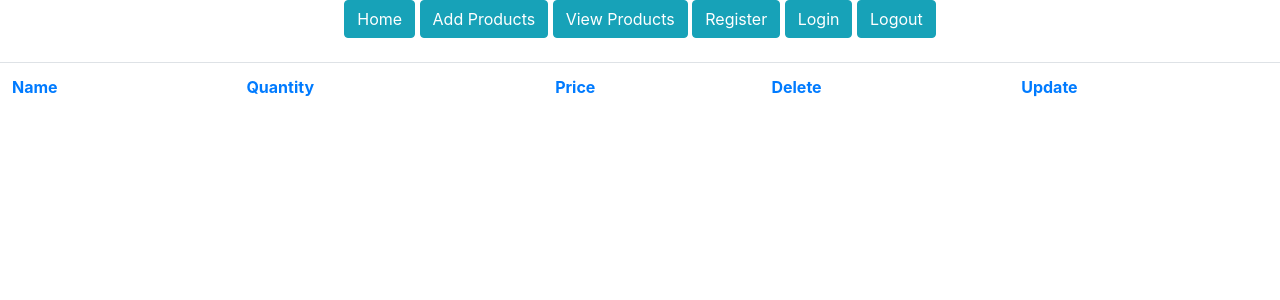
After one commit to PaulNjihia/DjangoProjectCrud, a Django app: template templates/products.html in a window 1280 px wide. The commit adds this page. Shown: the top 300 px of the page. Run offline with Django 3.2, Linux system fonts and the light colour scheme; the template is opened without the code that fills it, so the values that code supplies are empty; some libraries are stand-ins or nearby versions.

Commit message:
second commit

```diff
--- a/morningDjangoProject/urls.py
+++ b/morningDjangoProject/urls.py
@@ -25,4 +25,7 @@ urlpatterns = [
     path('home/', general_views.home, name='home'),
     path('logout/', auth_views.LogoutView.as_view(template_name='logout.html'), name='logout'),
     path('add-product/', general_views.add_product, name='add-product'),
+    path('products/', general_views.view_products, name='products'),
+    path('delete-product/<id>',general_views.delete_product, name='delete-product'),
+    path('update-product/<id>', general_views.update_product, name='update-product'),
 ]
--- a/templates/base.html
+++ b/templates/base.html
@@ -13,7 +13,7 @@
         <nav class="navigation">
             <a href="{% url 'home' %}"><button class="btn btn-info">Home</button></a>
             <a href="{% url 'add-product' %}"><button class="btn btn-info">Add Products</button></a>
-            <a href=""><button class="btn btn-info">View Products</button></a>
+            <a href="{% url 'products' %}"><button class="btn btn-info">View Products</button></a>
             <a href="{% url 'register' %}"><button class="btn btn-info">Register</button></a>
             <a href="{% url 'login' %}"><button class="btn btn-info">Login</button></a>
             <a href="{% url 'logout' %}"><button class="btn btn-info">Logout</button></a>
@@ -23,7 +23,7 @@
 </section>
 {% if messages %}
     {% for message in messages %}
-       <p class="text-success text-center"> {{ message }}</p>
+        <p class="text-success text-center"> {{ message }}</p>
     {% endfor %}
 {% endif %}
 {% block content %}
--- a/templates/logout.html
+++ b/templates/logout.html
@@ -8,7 +8,7 @@
             <div class="row">
                 <div class="col-1"></div>
                 <div class="col-10">
-                  <h1>You've been logged out {{ user.username }}</h1>
+                    <h1>You've been logged out {{ user.username }}</h1>
                     <a href="{% url 'login' %}"> LogIn again</a>
                 </div>
                 <div class="col-1"></div>
--- /dev/null
+++ b/templates/products.html
@@ -0,0 +1,27 @@
+{% extends 'base.html' %}
+{% load static %}
+{% block content %}
+    <section class="products-section">
+        <div class="products-section-container">
+            <table class="table">
+                <tr class="text-primary">
+                    <th>Name</th>
+                    <th>Quantity</th>
+                    <th>Price</th>
+                    <th>Delete</th>
+                    <th>Update</th>
+                </tr>
+                {% for product in products %}
+                <tr>
+                    <td>{{ product.prod_name }}</td>
+                    <td>{{ product.prod_quantity }}</td>
+                    <td>{{ product.prod_price }}</td>
+                    <td><a href="/delete-product/{{ product.id }}" class="text-danger">Delete</a></td>
+                    <td><a href="/update-product/{{ product.id }}" class="text-success">Update</a></td>
+                </tr>
+                {% endfor %}
+            </table>
+        </div>
+
+    </section>
+{% endblock %}
```
Also changed, not shown: morningDjangoProject/views.py (+48 -0 lines), templates/update-product.html (added, +28 -0 lines), db.sqlite3.
